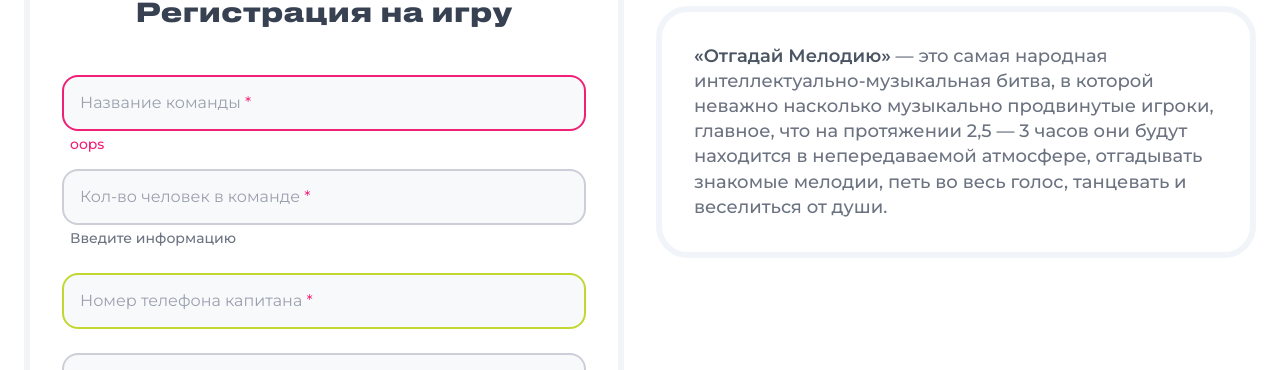
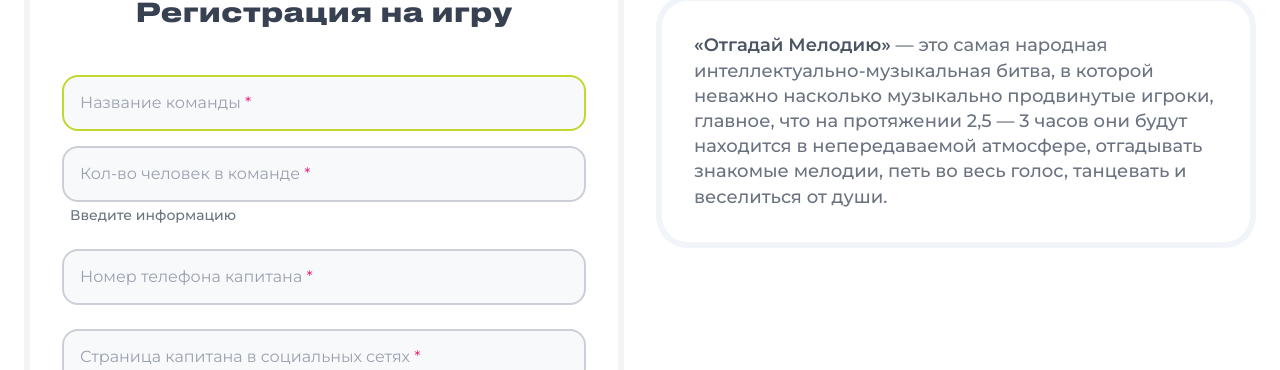
Before and after one commit to otgadaymelody/otgadaymelody-web, a React (Create React App) app: page /games in a window 1280 px wide. Shown: the part 689-1059 px from the top of the page. Built offline with nearby package versions, Linux system fonts and the light colour scheme.

Commit message:
feat(ui): add error test validation on field telNumber

```diff
--- a/src/components/games/form-registration/FormRegistration.tsx
+++ b/src/components/games/form-registration/FormRegistration.tsx
@@ -5,6 +5,22 @@ import Input from '../../ui/input/Input';
 import BaseButton from '@components/ui/base-button/BaseButton';
 
 interface FormData {
+  teamName: string;
+  numPeople: string;
+  telNumber: string;
+  socialMediaPage: string;
+  birthday: string;
+}
+
+interface ErrorData {
+  teamName: boolean;
+  numPeople: boolean;
+  telNumber: boolean;
+  socialMediaPage: boolean;
+  birthday: boolean;
+}
+
+interface ErrorMessagesData {
   teamName: string;
   numPeople: string;
   telNumber: string;
@@ -21,8 +37,41 @@ const RegistrationForm = (): React.ReactElement => {
     birthday: '',
   });
 
+  const [errors, setErrors] = useState<ErrorData>({
+    teamName: false,
+    numPeople: false,
+    telNumber: false,
+    socialMediaPage: false,
+    birthday: false,
+  });
+
+  const [errorMessages, setErrorMessages] = useState<ErrorMessagesData>({
+    teamName: '',
+    numPeople: '',
+    telNumber: '',
+    socialMediaPage: '',
+    birthday: '',
+  });
+
   const handleChange = (event: React.ChangeEvent<HTMLInputElement>): void => {
     const { name, value } = event.target;
+
+    setErrors({
+      ...errors,
+      [name]: false,
+    });
+
+    if (name === 'telNumber' && !+value) {
+      setErrors({
+        ...errors,
+        [name]: true,
+      });
+      setErrorMessages({
+        ...errorMessages,
+        [name]: 'Вводите только цифры',
+      });
+    }
+
     setFormData((prevFormData) => ({
       ...prevFormData,
       [name]: value,
@@ -49,7 +98,7 @@ const RegistrationForm = (): React.ReactElement => {
           className="input"
           labelClassName="input-label"
           required={true}
-          error="oops"
+          success={true}
         />
         <Input
           value={formData.numPeople}
@@ -72,7 +121,8 @@ const RegistrationForm = (): React.ReactElement => {
         className="input"
         labelClassName="input-label"
         required={true}
-        success={true}
+        error={errors.telNumber}
+        errorMessage={errorMessages.telNumber}
       />
       <Input
         value={formData.socialMediaPage}
--- a/src/components/ui/input/Input.tsx
+++ b/src/components/ui/input/Input.tsx
@@ -11,7 +11,8 @@ interface InputProps {
   name: string;
   required?: boolean;
   help?: string;
-  error?: string;
+  error?: boolean;
+  errorMessage?: string;
   success?: boolean;
 }
 
@@ -26,6 +27,7 @@ const Input: FC<InputProps> = ({
   required,
   help,
   error,
+  errorMessage,
   success,
 }) => {
   return (
@@ -47,7 +49,7 @@ const Input: FC<InputProps> = ({
         {required && <span className={`label-required`}>*</span>}
       </label>
       {help && <p className="caption-message">{help}</p>}
-      {error && <p className="error-message">{error}</p>}
+      {error && <p className="error-message">{errorMessage}</p>}
     </div>
   );
 };
```
